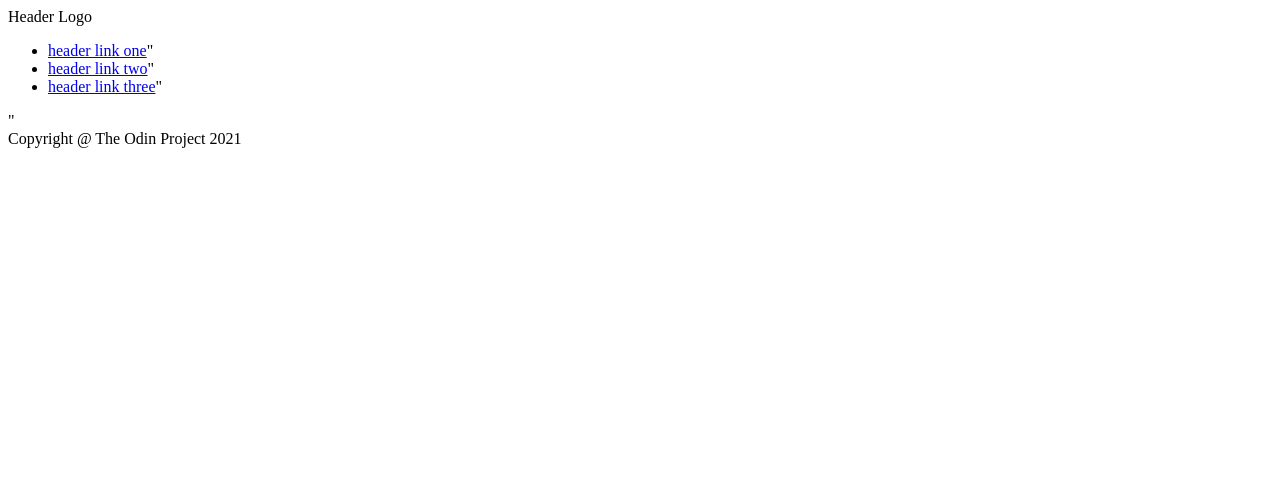
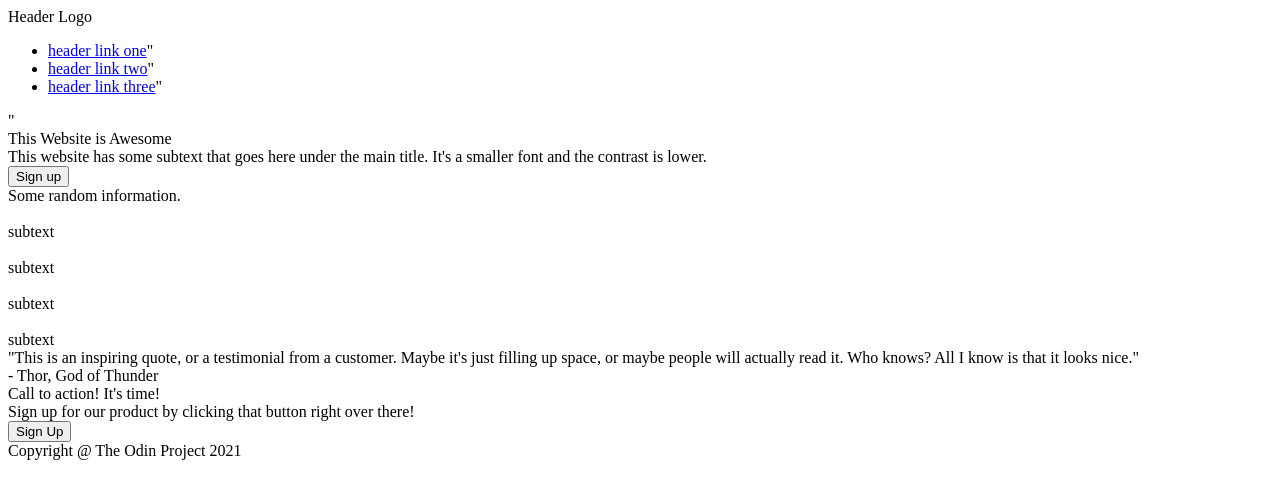
Before and after one commit to siyer20/landing-page-project, a plain HTML site: page index.html in a window 1280 px wide. Drawn offline with Linux system fonts and the light colour scheme.

Commit message:
Filled in webpage template with content
Merged the header into quadrant 1 for simplicity.

```diff
--- a/index.html
+++ b/index.html
@@ -7,7 +7,10 @@
 </head>
 
 <body>
-    <!-- Defining a header with a logo and series of links -->
+    <!-- dividing main webpage into 4 quadrants + footer-->
+    <div class="content">
+
+        <div class="q1">
             <div class="header">
                 <div>Header Logo</div>
                 <ul class="header-links">
@@ -17,21 +20,61 @@
                 </ul>"
             </div>
 
-    <!-- dividing main webpage into 4 quadrants -->
-    <div class="content">
-        <div class="q1">
+            <div class="intro">
+                <div class="text">
+                    <div>This Website is Awesome</div>
+                    <div class="subtext">This website has some subtext that goes here under the main title. It's a smaller font and
+                        the contrast is lower.
+                    </div>
+                    <button>Sign up</button>
+                </div>
 
+                </div>
             </div>
 
         <div class="q2">
+            <div>Some random information.</div>
+
+            <div class="information">
+                <div class="illustration">
+                    <img>
+                    <div> subtext</div>
+                </div>
+
+                <div class="illustration">
+                    <img>
+                    <div> subtext</div>
+                </div>
+
+                <div class="illustration">
+                    <img>
+                    <div> subtext</div>
+                </div>
+
+                <div class="illustration">
+                    <img>
+                    <div> subtext</div>
+                </div>
+            </div>
 
         </div>
 
         <div class="q3">
-
+            <div>"This is an inspiring quote, or a testimonial from a customer. Maybe
+                it's just filling up space, or maybe people will actually read it. Who
+                knows? All I know is that it looks nice."
+            </div>
+            <div class="source"> - Thor, God of Thunder</div>
         </div>
 
         <div class="q4">
+            <div class="call-to-action">
+                <div>
+                    <div>Call to action! It's time!</div>
+                    <div>Sign up for our product by clicking that button right over there!</div>
+                </div>
+                <button>Sign Up</button>
+            </div>
 
         </div>
 
```
Lines whose indentation alone changed are shown as unchanged.
